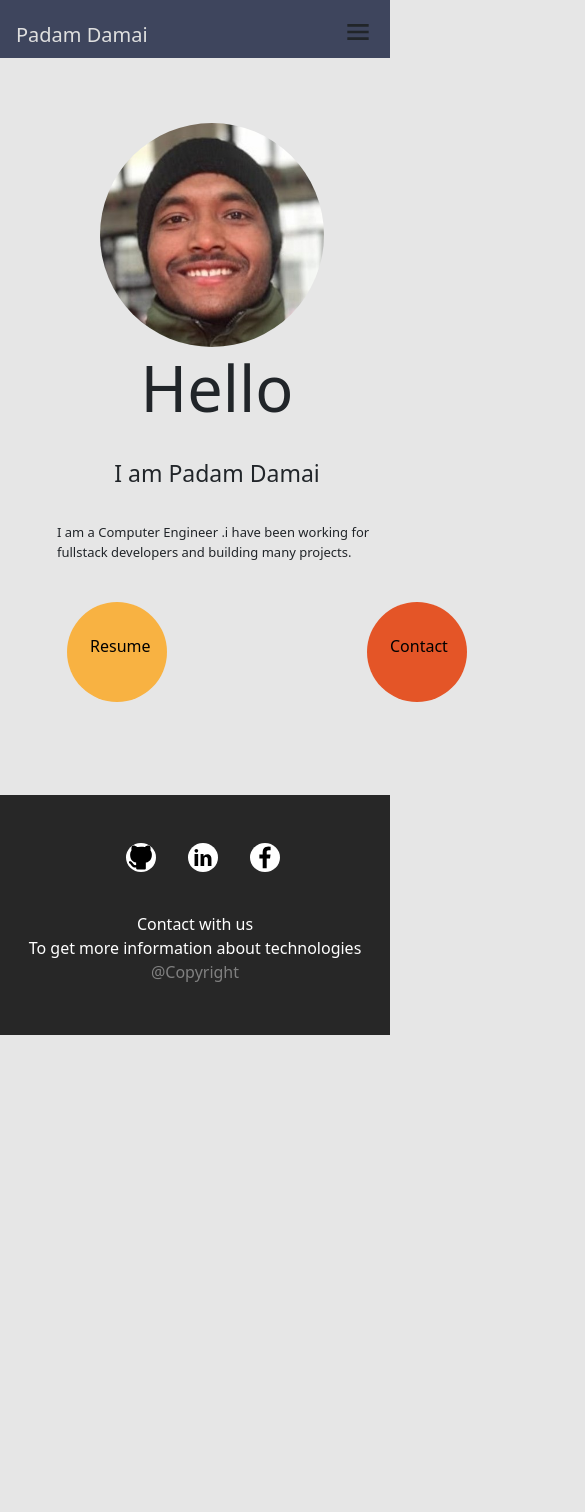
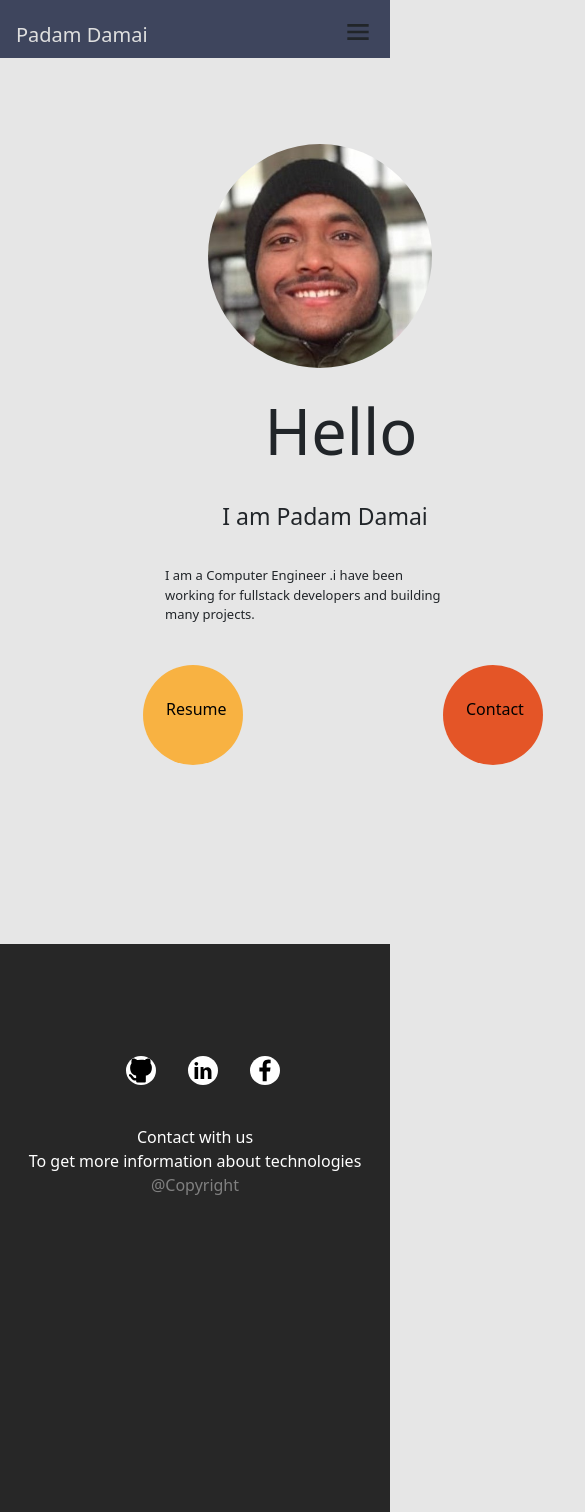
Before and after one commit to padamdamai/my_portfolio, a React (Create React App) app: page / in a window 390 px wide. Shown: the top 1512 px of the page, 585 px wide, since content can reach past the window. Before the commit the page ends 1035 px from the top, so only its background shows below. Built offline with nearby package versions, Linux system fonts and the light colour scheme.

Commit message:
added responsive for ' kindle fire HDXL linux'

```diff
--- a/src/Components/Main.js
+++ b/src/Components/Main.js
@@ -1,9 +1,9 @@
 		import React from 'react';
 	 import { Link } from "react-router-dom";
 
-	const styling = {
-		display:"flex",flexDirection:"row",marginTop:40
-	}
+	// const styling = {
+	// 	display:"flex",flexDirection:"row",marginTop:40
+	// }
 	const styled={
 		textDecoration:"none"
 	}
@@ -20,9 +20,9 @@
 		<div className="aBit">I am Padam Damai </div><br/>
 		<article>I am a Computer Engineer .i have been working for fullstack developers and building many projects.</article>
 
-		<div style={styling}>
+		<div className="svg_collector">
 
-		<svg >
+		<svg>
 		<Link  to="projects" style={styled}>
 		<circle cx={50} cy={50} r={50} fill="#2B8A9A" />
 		<text x="23" y="50" >Projects</text>
--- a/src/contact.css
+++ b/src/contact.css
@@ -97,3 +97,30 @@ textArea {
 
 }
 	}
+
+  /*...........................................responsive((kindle fire HDXL linux.)..................................*/
+@media (max-width:800px){
+
+.container_main {
+  display: flex;
+  margin: 4rem 0rem 0rem 11rem;
+  flex-direction: column;
+}
+.form {
+	width: 36rem;
+  margin: 6rem 0rem 2rem -2rem;
+}
+.inputType {
+  margin: 20px 0px auto 5rem;
+}
+.formSmallElement {
+  margin: 2rem 0rem 0.5rem 10rem;
+}
+textArea {
+  border-radius: 9px;
+  margin-left: 5rem;
+}
+.btn{
+	margin:2rem 0rem auto  13rem;
+}
+}
--- a/src/index.css
+++ b/src/index.css
@@ -90,6 +90,11 @@ body {
 
 }
 
+.svg_collector {
+  display:flex;
+  flex-direction:row;
+  margin-top: 40px;
+}
 
  .my_image{
 height: 24rem;
@@ -126,8 +131,9 @@ article{
 .footer_container{
   background-color:#272727;
   width:100%;
-  height:15rem;
+    height: 21rem;
   margin-top: 3rem;
+   padding-top: 4rem;
 }
 .container{
   margin-top: 33rem;
@@ -240,3 +246,27 @@ height: 14rem;
 }
 
   }
+
+  /*...........................................responsive((kindle fire HDXL linux.)..................................*/
+@media (max-width:800px){
+
+.main_content {
+  display: flex;
+  flex-direction: column;
+  margin: 4rem 0rem 0rem 11rem;
+}
+.my_image {
+  margin: 5rem 3rem 2rem 2rem;
+}
+.introduction {
+  margin-left: 6rem;
+}
+.aBit {
+  margin-left: 4rem;
+}
+article {
+  font-size: 13px;
+  margin-left: 2rem;
+  width: 18rem;
+}
+}
--- a/src/project.css
+++ b/src/project.css
@@ -110,3 +110,18 @@ box-shadow: rgb(38, 57, 77) 0px 20px 30px -10px;
   }
 
     }
+
+  /*...........................................responsive((kindle fire HDXL linux.)..................................*/
+@media (max-width:800px){
+
+.project_head {
+  margin-left: -17rem;
+}
+.title_project {
+  margin-left: 17rem;
+}
+.footer_container {
+  height: 35.5rem;
+  margin-top: 9rem;
+}
+}
```
